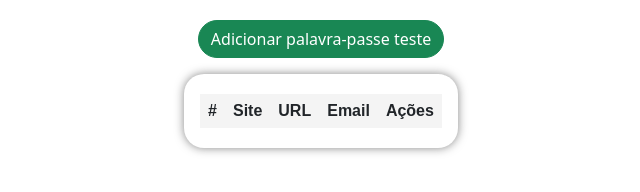
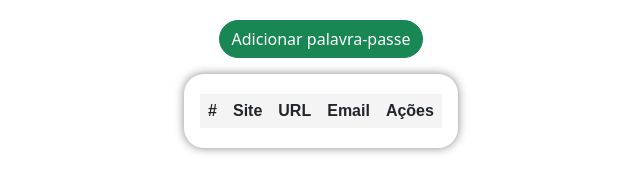
Before and after one commit to vascopeixoto/ProjetoCriptografia, a plain HTML site: page index.html in a window 1280 px wide. Shown: the whole page, without its empty margins (319-959 px from the left). Drawn offline with nearby package versions, Linux system fonts and the light colour scheme.

Commit message:
Update index.html

```diff
--- a/index.html
+++ b/index.html
@@ -15,7 +15,7 @@
 <body>
     <div class="Container">
         <button type="button" class="btn btn-success" data-bs-toggle="modal" data-bs-target="#AddPass">
-            Adicionar palavra-passe teste
+            Adicionar palavra-passe
         </button>
 
         <div class="TableContainer">
```
